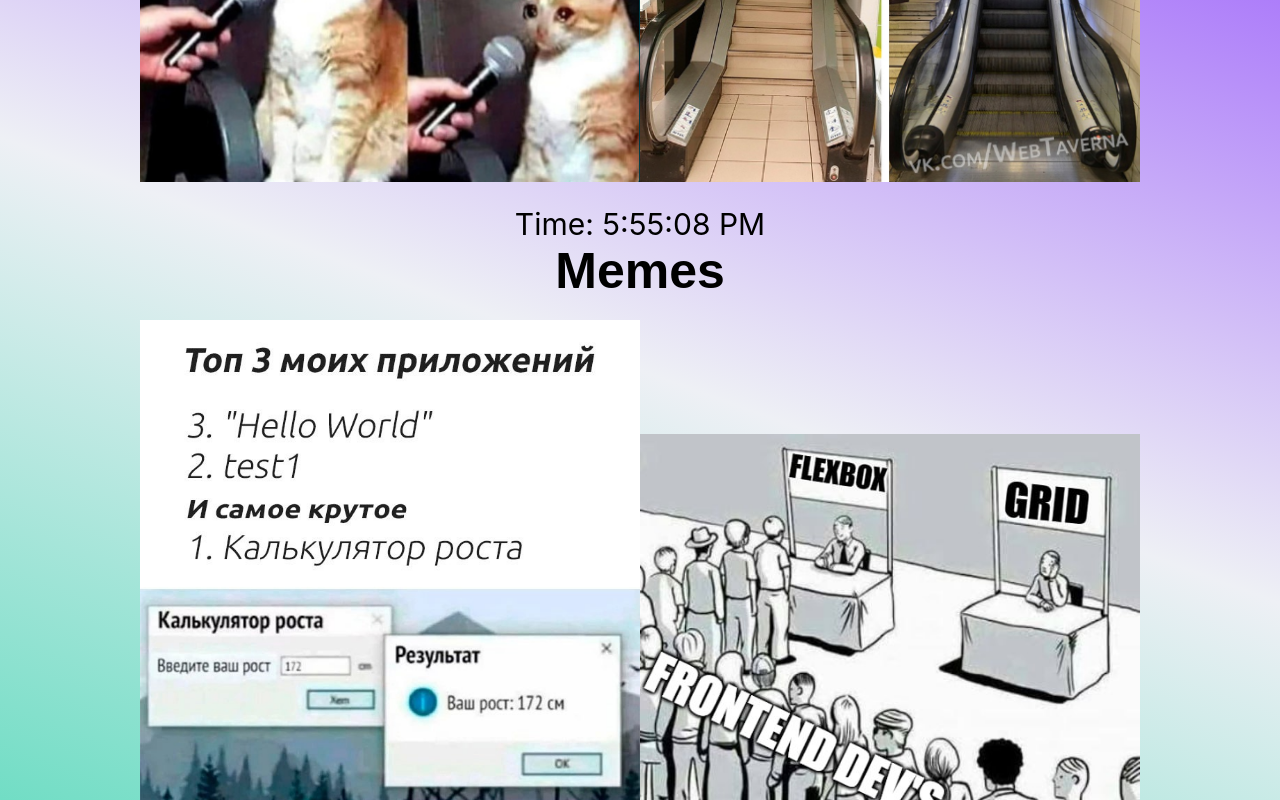
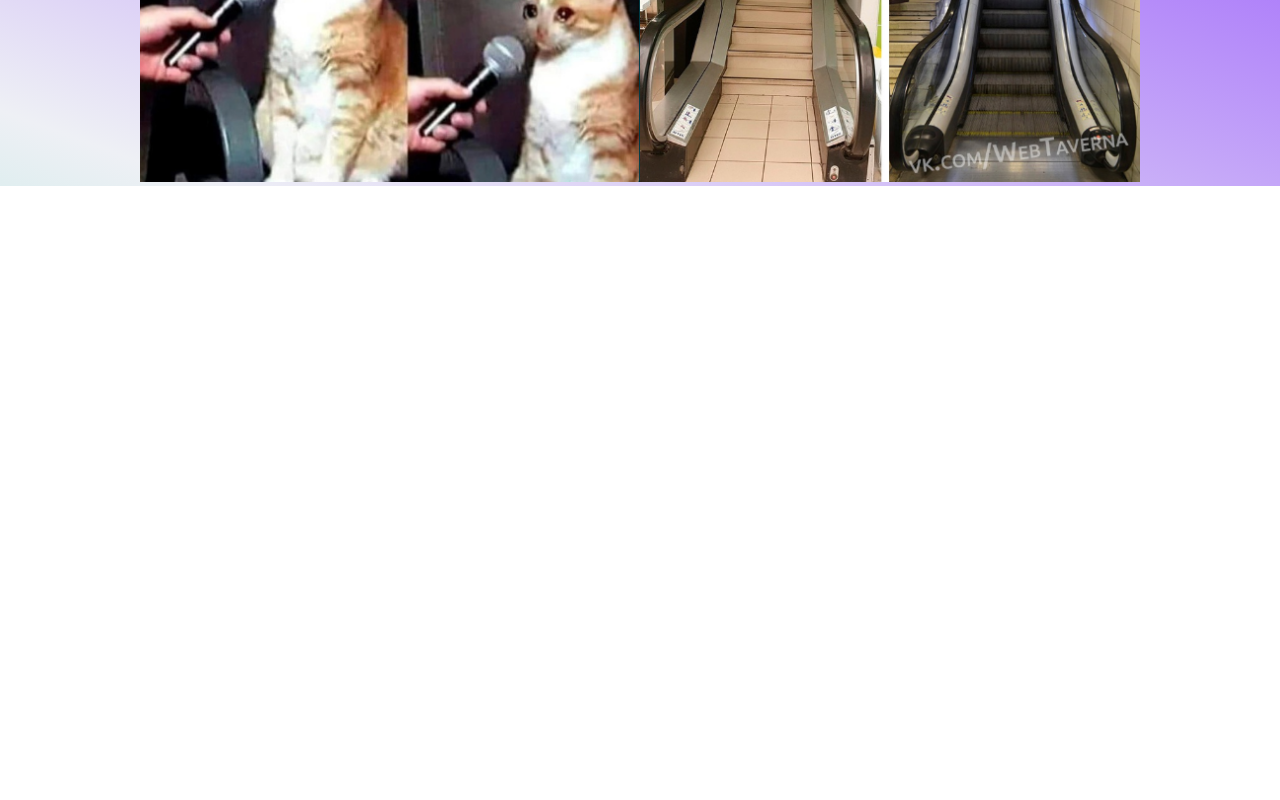
Before and after one commit to MischkaPCHI/webMemes, a React (Create React App) app: page / in a window 1280 px wide. Shown: the part 1608-2408 px from the top of the page. After the commit the page ends 1794 px from the top, so only its background shows below. Built offline with nearby package versions, Linux system fonts and the light colour scheme.

Commit message:
удалила все одинаковые методы

```diff
--- a/src/App.js
+++ b/src/App.js
@@ -24,25 +24,14 @@ function App() {
       }
     </div>
 
-    <div className='time'>Time: {now.toLocaleTimeString()}</div>
+    <div className="time">Time: {now.toLocaleTimeString()}</div>
     <h1>Memes</h1>
 
     <div className="img">
-        {arrayOfImg.map((img, i) => (
-          <img key={i} src={img.memImg} alt=""/>
-        ))}
-      </div>
+      {arrayOfImg.map((img, i) => (<img key={i} src={img.memImg} alt="" />))}
+    </div>
 
-      <div className="time">Time: {now.toLocaleTimeString()}</div>
-      <h1>Memes</h1>
-
-      <div className="img">
-        {arrayOfImg.map((img, i) => (
-          <img key={i} src={img.memImg} alt="" />
-        ))}
-      </div>
-
-      <footer>{/* <img src={facebook}></img> */}</footer>
+    <footer>{/* <img src={facebook}></img> */}</footer>
     </div>
   );
 }
```
